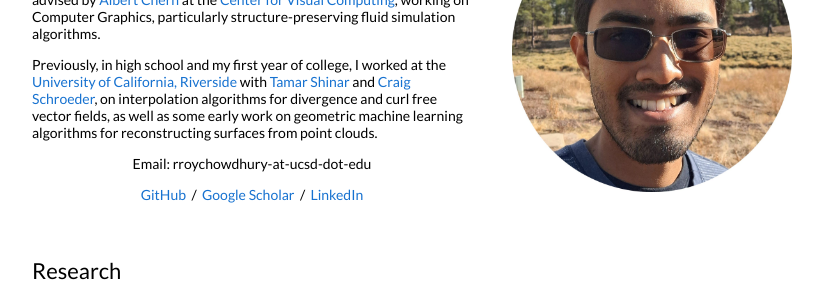
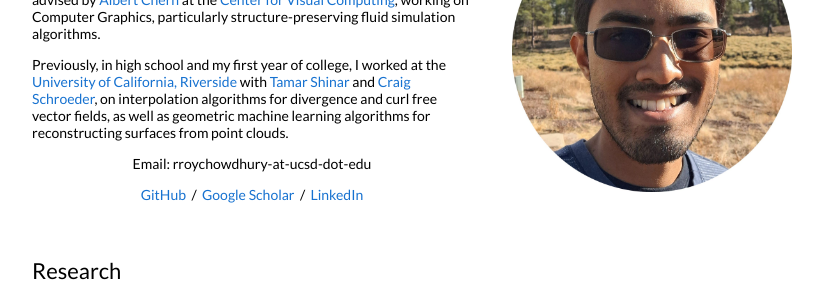
Before and after one commit to ritobanrc/ritobanrc.github.io, a Jekyll site: the page built from _posts/2024-12-01-coflip.markdown, in a window 1280 px wide. Shown: the part 138-437 px from the top of the page, without its empty margins (228-1051 px from the left). Built offline with Jekyll 4.4.1, drawn with Linux system fonts in a browser that asks for light colours; our own code applies the rules of GitHub Pages for plain Markdown files.

Commit message:
if this was why it was breaking, istg

```diff
--- a/_layouts/default.html
+++ b/_layouts/default.html
@@ -37,7 +37,7 @@
               <p>I am a undergraduate student double majoring in <a href="https://cse.ucsd.edu/">Computer Science</a> and <a href="https://math.ucsd.edu/">Mathematics</a> at the <a href="https://ucsd.edu/">University of California, San Diego</a>. I do research advised by <a href="https://cseweb.ucsd.edu/~alchern/">Albert Chern</a> at the <a href="https://visualcomputing.ucsd.edu/">Center for Visual Computing</a>, working on Computer Graphics, particularly structure-preserving fluid simulation algorithms.
               </p>
               <p>
-              Previously, in high school and my first year of college, I worked at the <a href="https://www.ucr.edu/">University of California, Riverside</a> with <a href="https://www.cs.ucr.edu/~shinar">Tamar Shinar</a> and <a href="https://www.cs.ucr.edu/~craigs/research.html">Craig Schroeder</a>, on interpolation algorithms for divergence and curl free vector fields, as well as some early work on geometric machine learning algorithms for reconstructing surfaces from point clouds.
+              Previously, in high school and my first year of college, I worked at the <a href="https://www.ucr.edu/">University of California, Riverside</a> with <a href="https://www.cs.ucr.edu/~shinar">Tamar Shinar</a> and <a href="https://www.cs.ucr.edu/~craigs/research.html">Craig Schroeder</a>, on interpolation algorithms for divergence and curl free vector fields, as well as geometric machine learning algorithms for reconstructing surfaces from point clouds.
               </p>
               <p>
               </p>
--- a/_posts/2024-12-01-coflip.markdown
+++ b/_posts/2024-12-01-coflip.markdown
@@ -1,10 +1,9 @@
 ---
 layout: post
 title:  "Fluid Implicit Particles on Coadjoint Oribts"
-date:   2024-12-1 23:59:0 +00:00
+date:   2024-12-1 23:59:00 +00:00
 image: /images/coflip.jpg
 categories: research
-published: true
 author: "Ritoban Roy-Chowdhury"
 authors: Mohammad Sina Nabizadeh, <strong>Ritoban Roy-Chowdhury</strong>, Hang Yin, Ravi Ramamoorthi, Albert Chern"
 venue: "SIGGRAPH Asia, 2024, <span color="red">Best Paper (Honorable Mention)</span>"
```
